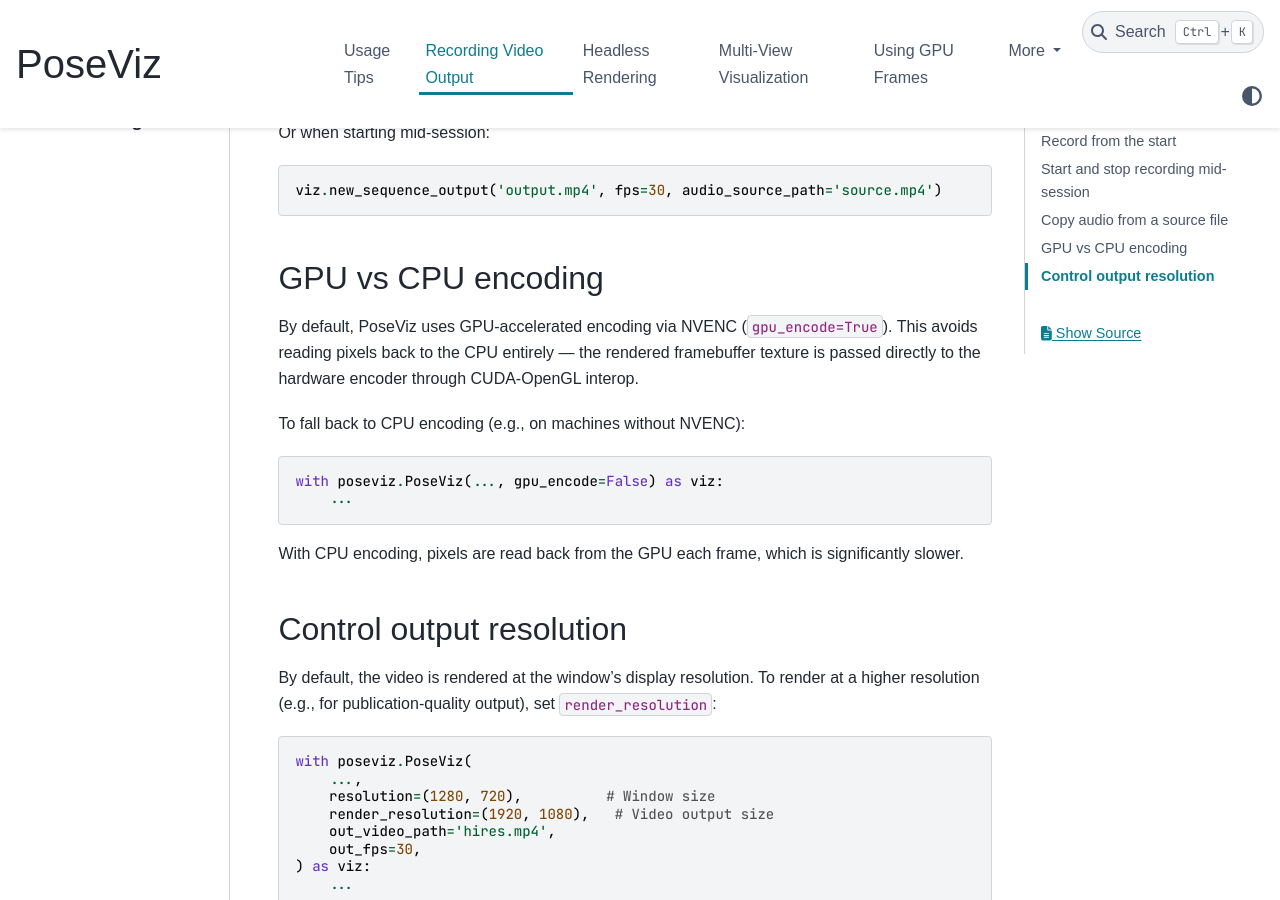
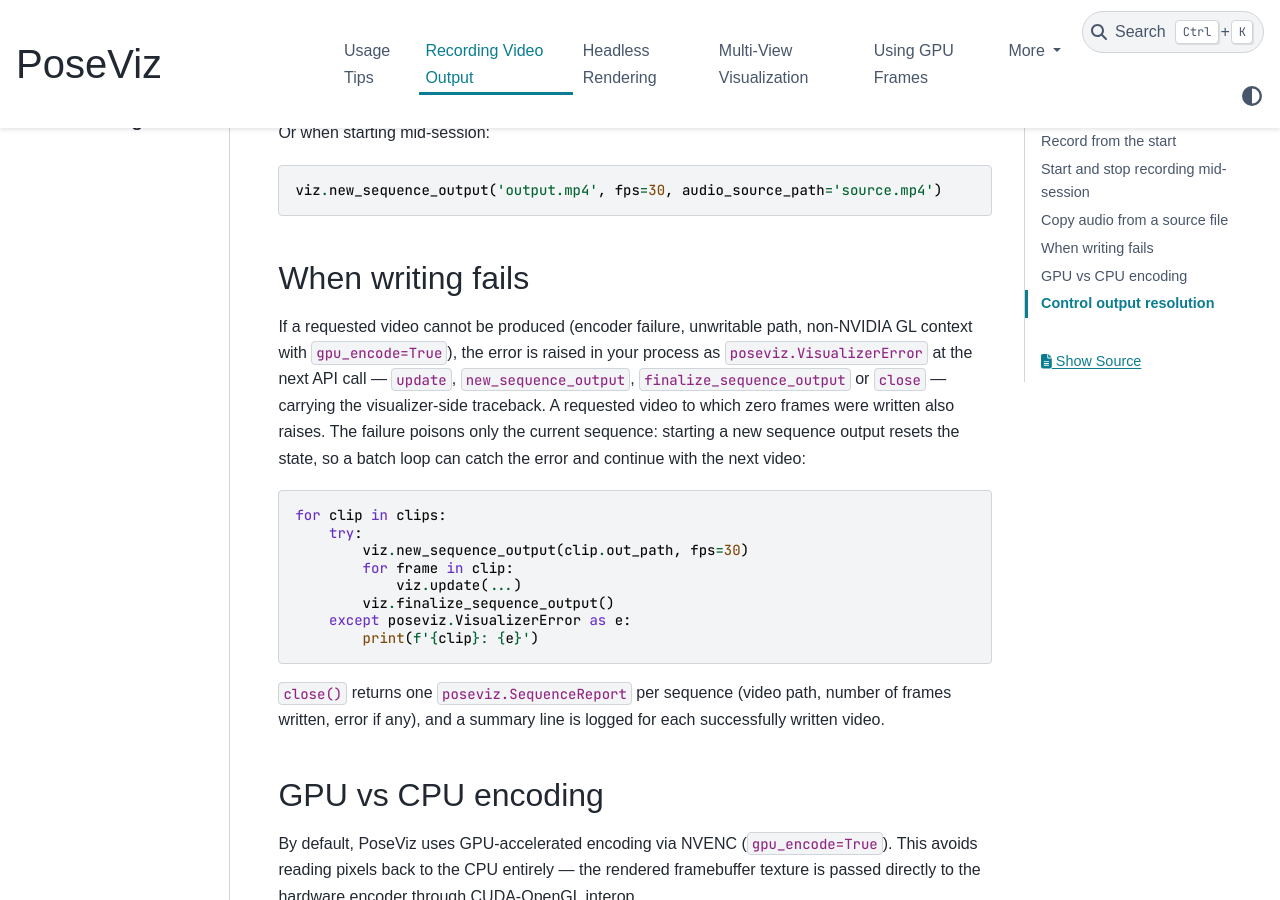
Before and after one commit to isarandi/poseviz, a Sphinx documentation site: the page built from docs/howto/video-output.rst, in a window 1280 px wide and 900 px high, scrolled down 1265 px. Built offline with Sphinx 7.4.7 and the PyData theme 0.15.4, drawn with Linux system fonts in a browser that asks for light colours; some web fonts are replaced; pages that are not in the unit, such as notebooks, are missing from menus.

Commit message:
Require framepump 0.4.0 and update docs and demo for the recent changes
The framepump pin moves to 0.4.0, the first release with the GLVideoWriter
backend= parameter that the headless EGL path passes.

Docs catch up with the last two feature commits: the headless guide now
describes the EGL-first context (with NVIDIA device search and
egl_device_index) instead of the removed invisible-GLFW-first behavior, the
video output guide gains a section on how writing failures surface
(VisualizerError, per-sequence poisoning, SequenceReport from close), and the
architecture page documents the fault queue. Intersphinx URLs for deltacamera
and framepump get the missing /en/latest/ path component, so cross-references
resolve now.

demo.py, which the README points to as the installation test, was not
runnable outside this machine: it defaulted to the SMPL variant with a
hardcoded local data path, and a top-level smplfitter import (not a poseviz
dependency) broke even the basic variant. It now runs the basic demo by
default, imports smplfitter only inside main_smpl, and animates a few
seconds of dummy poses instead of showing a single static frame.

```diff
--- a/docs/conf.py
+++ b/docs/conf.py
@@ -38,8 +38,8 @@
 intersphinx_mapping = {
     'python': ('https://docs.python.org/3', None),
     'numpy': ('https://numpy.org/doc/stable/', None),
-    'deltacamera': ('https://deltacamera.readthedocs.io/', None),
-    'framepump': ('https://framepump.readthedocs.io/', None),
+    'deltacamera': ('https://deltacamera.readthedocs.io/en/latest/', None),
+    'framepump': ('https://framepump.readthedocs.io/en/latest/', None),
 }
 
 github_username = 'isarandi'
--- a/docs/howto/video-output.rst
+++ b/docs/howto/video-output.rst
@@ -57,6 +57,31 @@
 
     viz.new_sequence_output('output.mp4', fps=30, audio_source_path='source.mp4')
 
+When writing fails
+------------------
+
+If a requested video cannot be produced (encoder failure, unwritable path,
+non-NVIDIA GL context with ``gpu_encode=True``), the error is raised in your
+process as ``poseviz.VisualizerError`` at the next API call — ``update``,
+``new_sequence_output``, ``finalize_sequence_output`` or ``close`` — carrying
+the visualizer-side traceback. A requested video to which zero frames were
+written also raises. The failure poisons only the current sequence: starting
+a new sequence output resets the state, so a batch loop can catch the error
+and continue with the next video::
+
+    for clip in clips:
+        try:
+            viz.new_sequence_output(clip.out_path, fps=30)
+            for frame in clip:
+                viz.update(...)
+            viz.finalize_sequence_output()
+        except poseviz.VisualizerError as e:
+            print(f'{clip}: {e}')
+
+``close()`` returns one ``poseviz.SequenceReport`` per sequence (video path,
+number of frames written, error if any), and a summary line is logged for
+each successfully written video.
+
 GPU vs CPU encoding
 -------------------
 
--- a/pyproject.toml
+++ b/pyproject.toml
@@ -23,8 +23,8 @@
     'moderngl',
     'glfw',
     'deltacamera>=0.7.0',
-    # GLVideoWriter and the start_sequence(gpu=...) API require 0.2.0
-    'framepump>=0.3.1',
+    # The GLVideoWriter backend= parameter requires 0.4.0
+    'framepump>=0.4.0',
     'simplepyutils',
     'numba',
 ]
```
Also changed, not shown: demo.py (+20 -11 lines), docs/explanation/architecture.rst (+13 -0 lines), docs/howto/headless.rst (+12 -5 lines).
